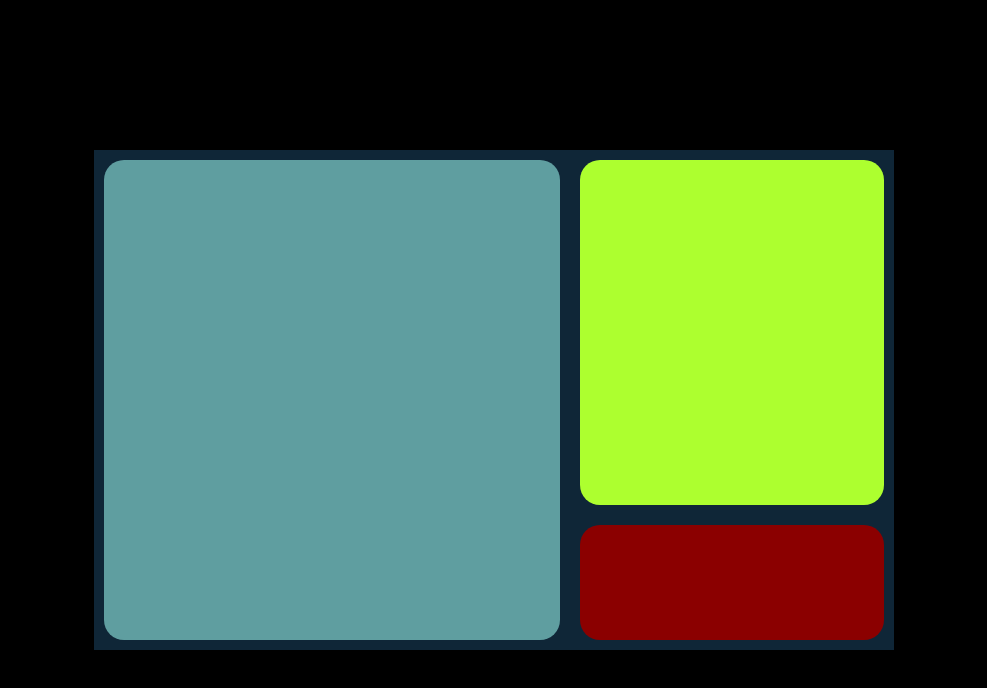
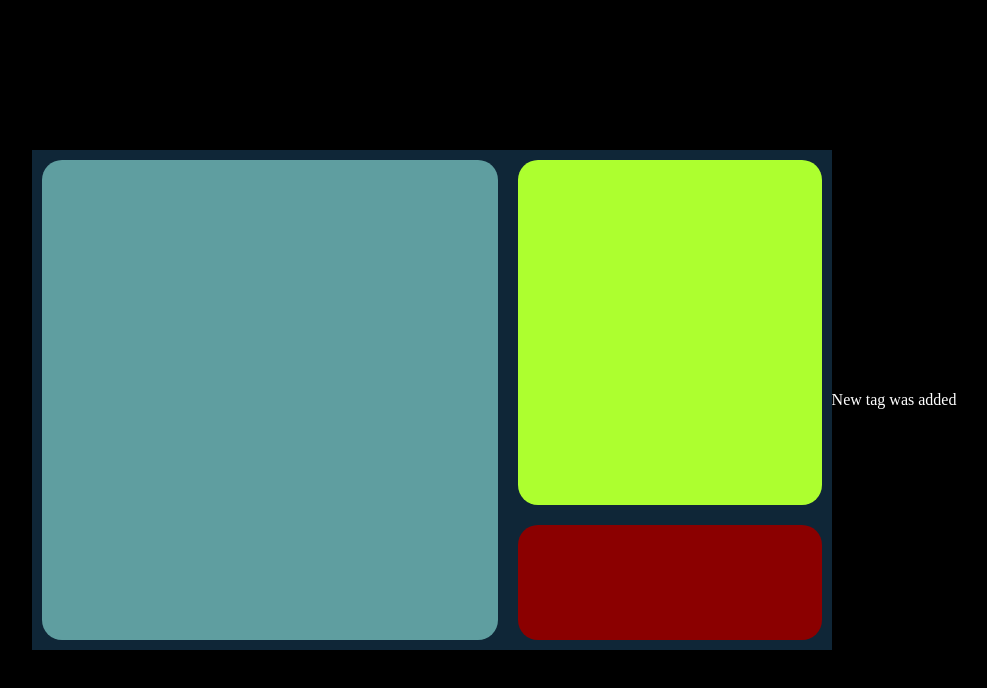
Before and after one commit to balu3013/demo, a plain HTML site: page index.html in a window 1280 px wide. Shown: the whole page, without its empty margins (146-1133 px from the left). Drawn offline with Linux system fonts and the light colour scheme.

Commit message:
new p tag was added by the branch1

```diff
--- a/index.html
+++ b/index.html
@@ -56,5 +56,6 @@
     </div>
 
     <!-- i added commet in the last of the container for demo purpose -->
+    <p>New tag was added</p>
 </body>
 </html>
```
